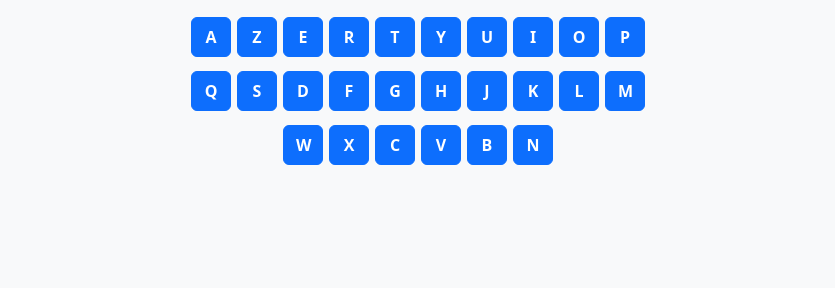
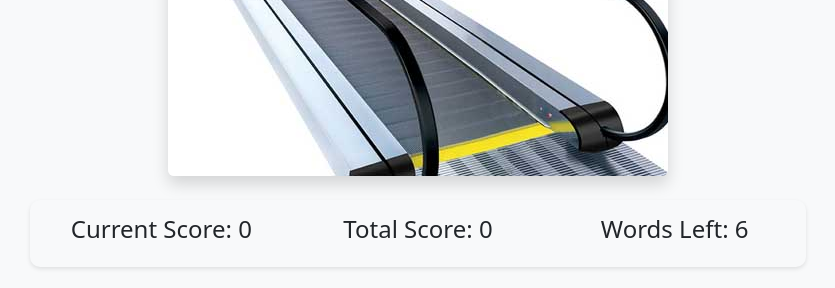
Before and after one commit to tenglom/guess, a plain HTML site: page index.html in a window 1280 px wide. Shown: the part 381-669 px from the top of the page, without its empty margins (222-1057 px from the left). Drawn offline with nearby package versions, Linux system fonts and the light colour scheme.

Commit message:
Add Update Word Image

```diff
--- a/index.html
+++ b/index.html
@@ -35,7 +35,7 @@
             <h1 class="mb-4">Guess the Word</h1>
             <h2 class="mb-4">Escalators Parts</h2>
             <div class="mb-4">
-                <img src="/api/placeholder/300/200" alt="Word hint" class="img-fluid rounded shadow">
+                <img id="image" src="" alt="Word hint" class="img-fluid rounded shadow">
             </div>
             <div class="score-board mb-4">
                 <div class="row">
@@ -106,12 +106,14 @@
             // Select random word
             const randomIndex = Math.floor(Math.random() * remainingWords.length);
             currentWord = remainingWords[randomIndex].word;
+            image = remainingWords[randomIndex].image;
             remainingWords.splice(randomIndex, 1); // Remove used word
 
             guessedLetters.clear();
             score = 0;
             updateScore();
             updateWordDisplay();
+            updateWordImage(image);
             createKeyboard();
             updateWordsLeft();
         }
@@ -171,6 +173,10 @@
             document.getElementById('wordDisplay').textContent = display;
         }
 
+        function updateWordImage(image) {
+            document.getElementById('image').src = image;
+        }
+
         function checkWinCondition() {
             const hasWon = currentWord
                 .split('')
```
